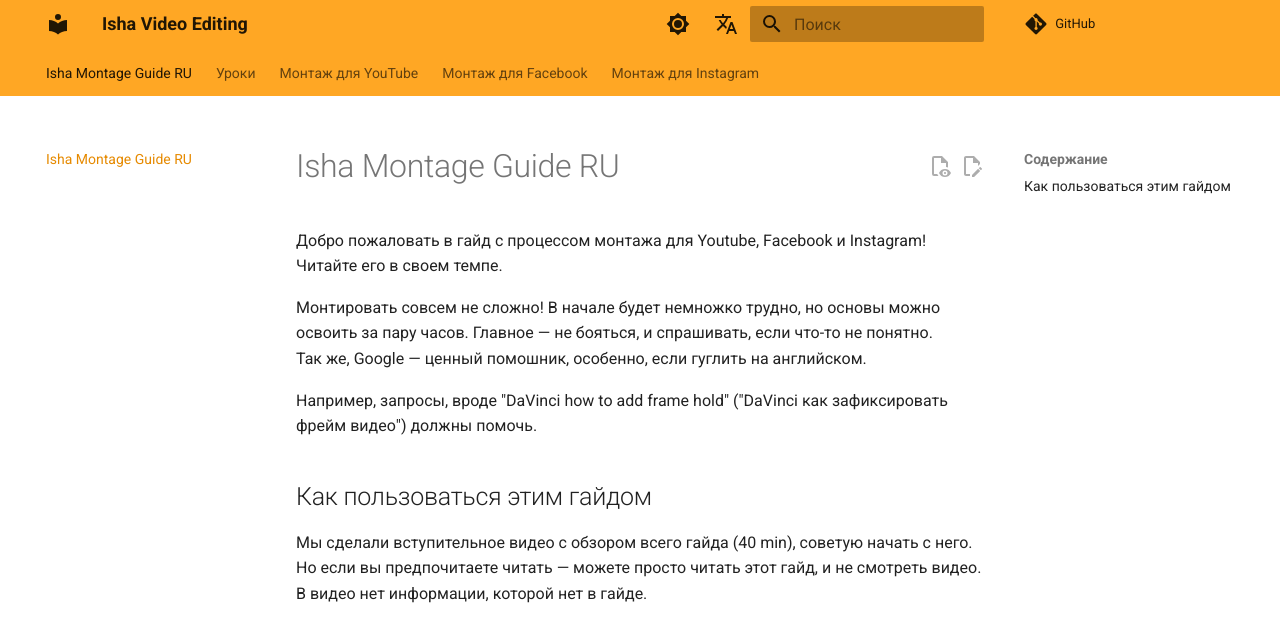
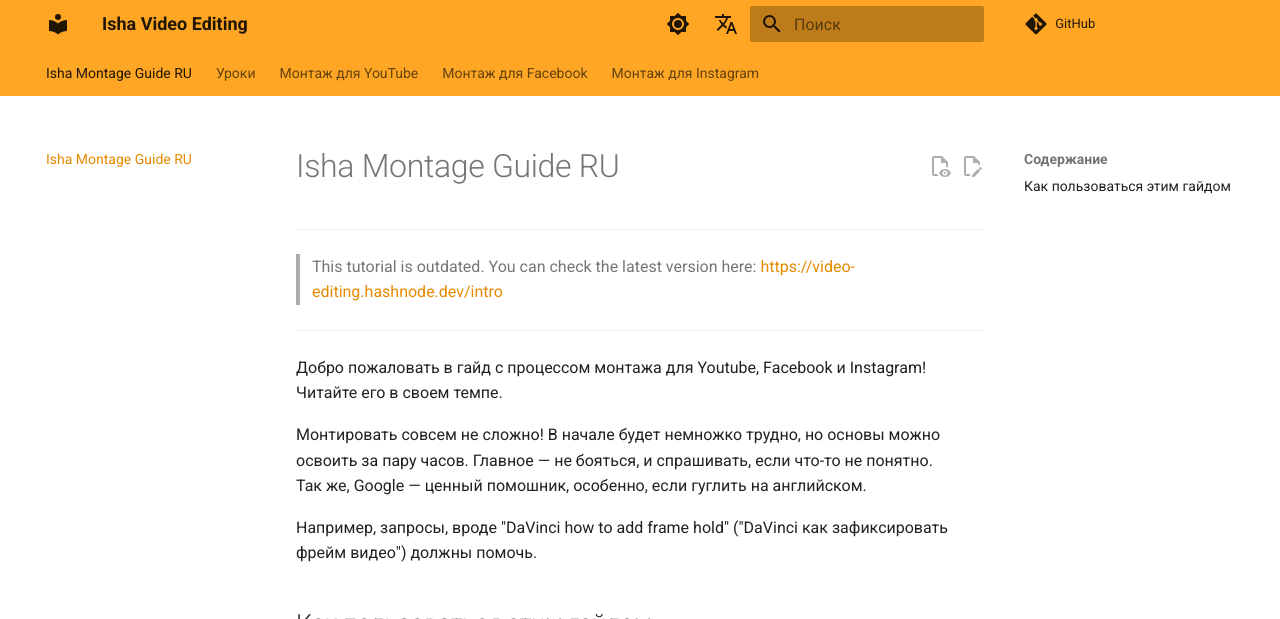
Before and after one commit to AlexFreik/isha-video-editing, an MkDocs documentation site: the page built from docs/index.md, in a window 1280 px wide and 900 px high, cut to the strip 0-619 px from the top of the window. Built offline with MkDocs 1.6.1 and Material for MkDocs 9.7.7, drawn with Linux system fonts in a browser that asks for light colours; comment, search, counter and statistics services are not loaded.

Commit message:
Update index.md

```diff
--- a/docs/index.md
+++ b/docs/index.md
@@ -1,4 +1,12 @@
 # Isha Montage Guide RU
+
+---
+
+> This tutorial is outdated. You can check the latest version here: [https://video-editing.hashnode.dev/intro](https://video-editing.hashnode.dev/intro)
+
+---
+
+
 
 Добро пожаловать в гайд с процессом монтажа для Youtube, Facebook и Instagram! Читайте его в своем темпе.
 
```
